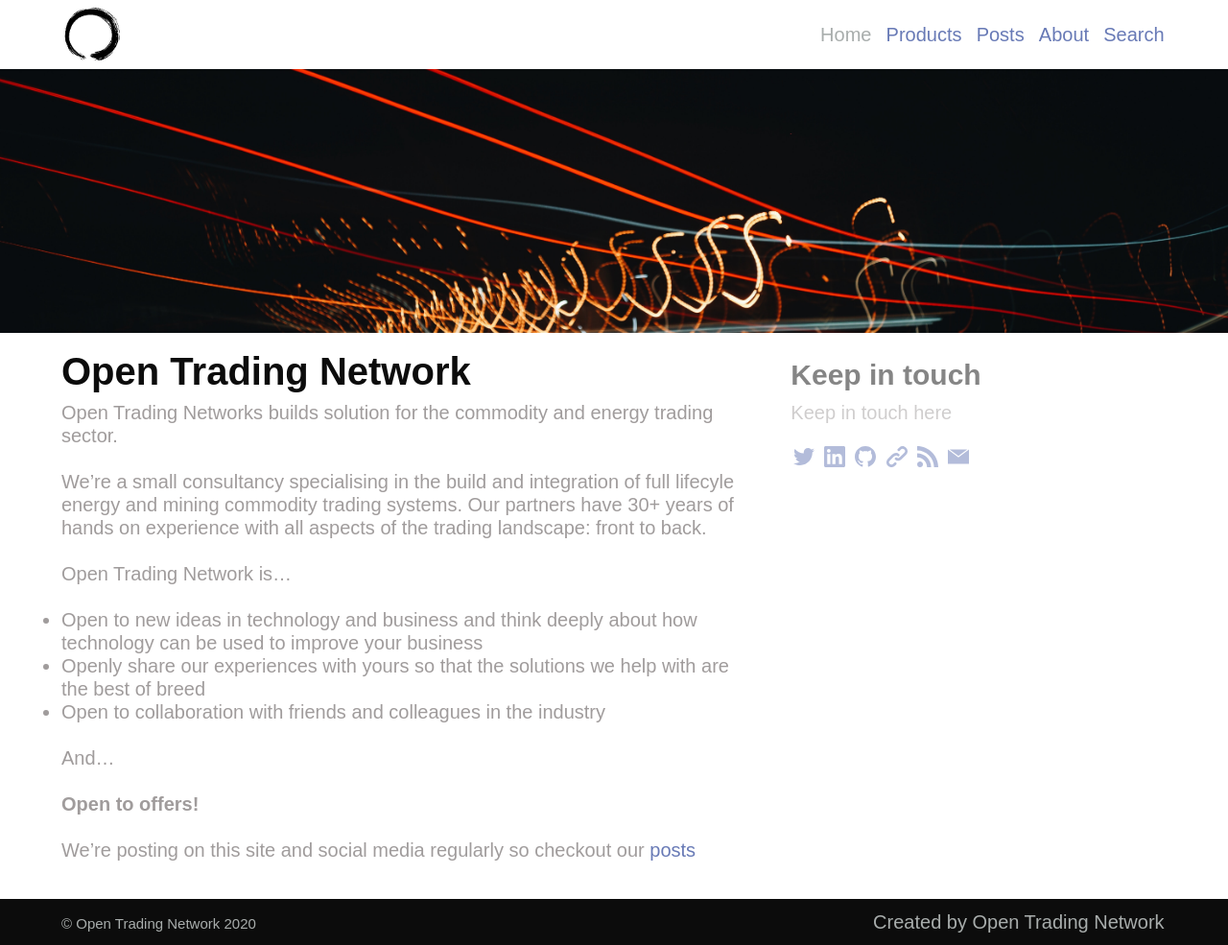
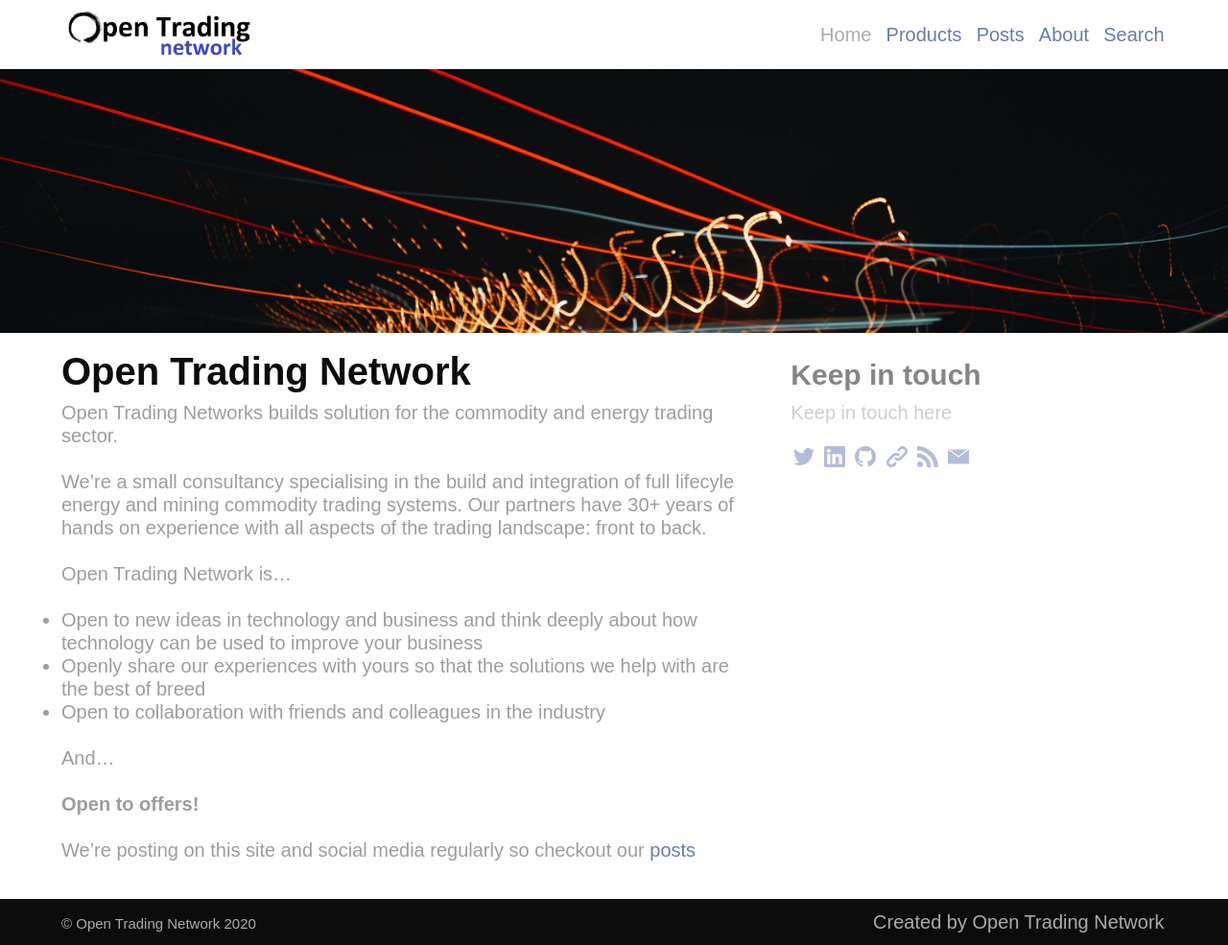
Before and after one commit to opentrading-net/opentrading-net.github.io, a Jekyll site: the page built from index.md, in a window 1280 px wide. Shown: the whole page at 96% size. Built offline with Jekyll 4.4.1, drawn with Linux system fonts in a browser that asks for light colours.

Commit message:
Restore logo

```diff
--- a/_config.yml
+++ b/_config.yml
@@ -43,7 +43,6 @@
 #author: DavidDarnes # jekyll-seo-tag > default author
 social: # jekyll-seo-tag > social overrides
   name: David Darnes # jekyll-seo-tag > real name
-  logo: "/assets/logos/OTN enso.png" # Site logo, also used in jekyll-seo-tag
   links:  # jekyll-seo-tag > social aliases (sameAs)
     - https://twitter.com/opentradingnetwork
     - https://www.linkedin.com/in/opentradingnetwork
@@ -155,7 +154,7 @@
 encoding: utf-8 # Make sure the encoding is right
 lang: en-GB # Set the site language
 title: "Open Trading Network" # Site name or title, also used in jekyll-seo-tag
-logo: "/assets/logos/OTN enso.png" # Site logo, also used in jekyll-seo-tag
+logo: "/assets/logos/OTN logo_small.png" # Site logo, also used in jekyll-seo-tag
 small_logo: "/assets/logos/OTN enso.png" # Site logo, also used in jekyll-seo-tag
 description: "Open Trading Network's web site" # Site description and default description, also used in jekyll-seo-tag
 url: "https://docs.opentrading.net/" # Site url, also used in jekyll-seo-tag
```
